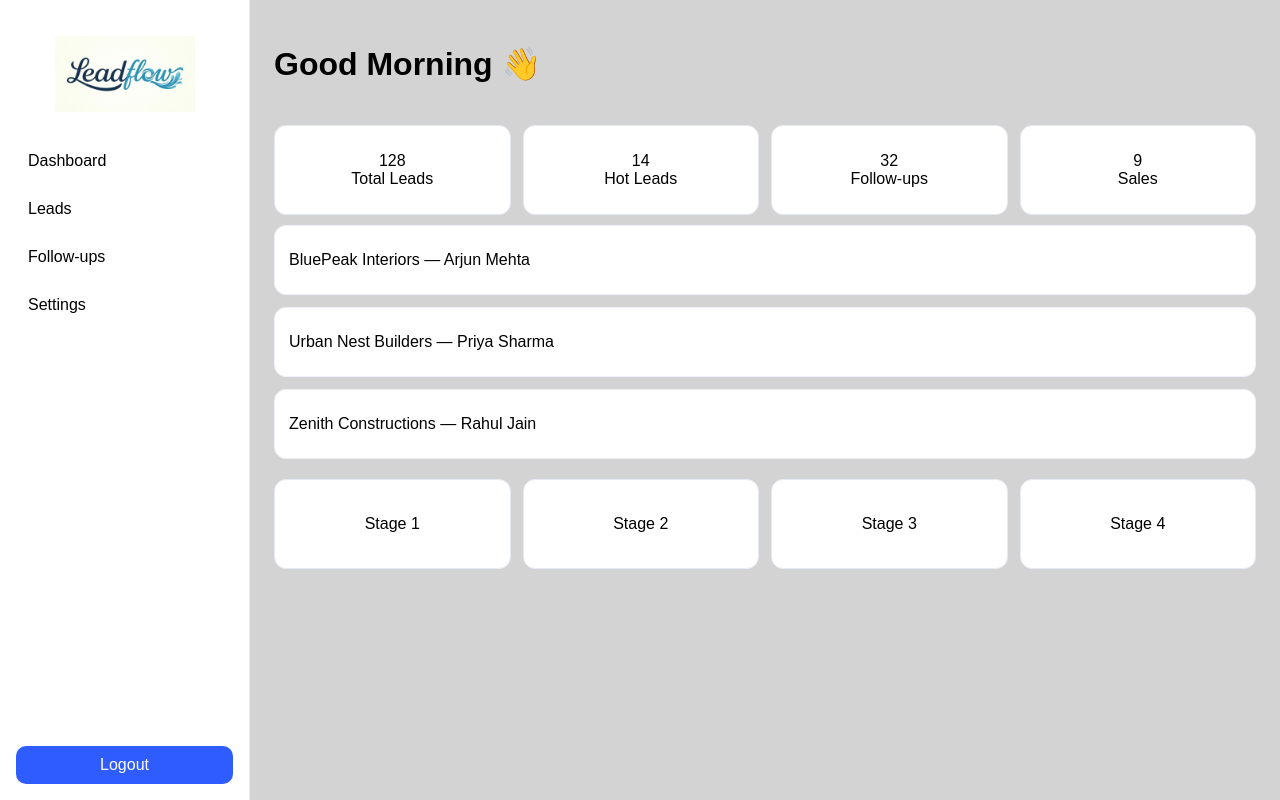
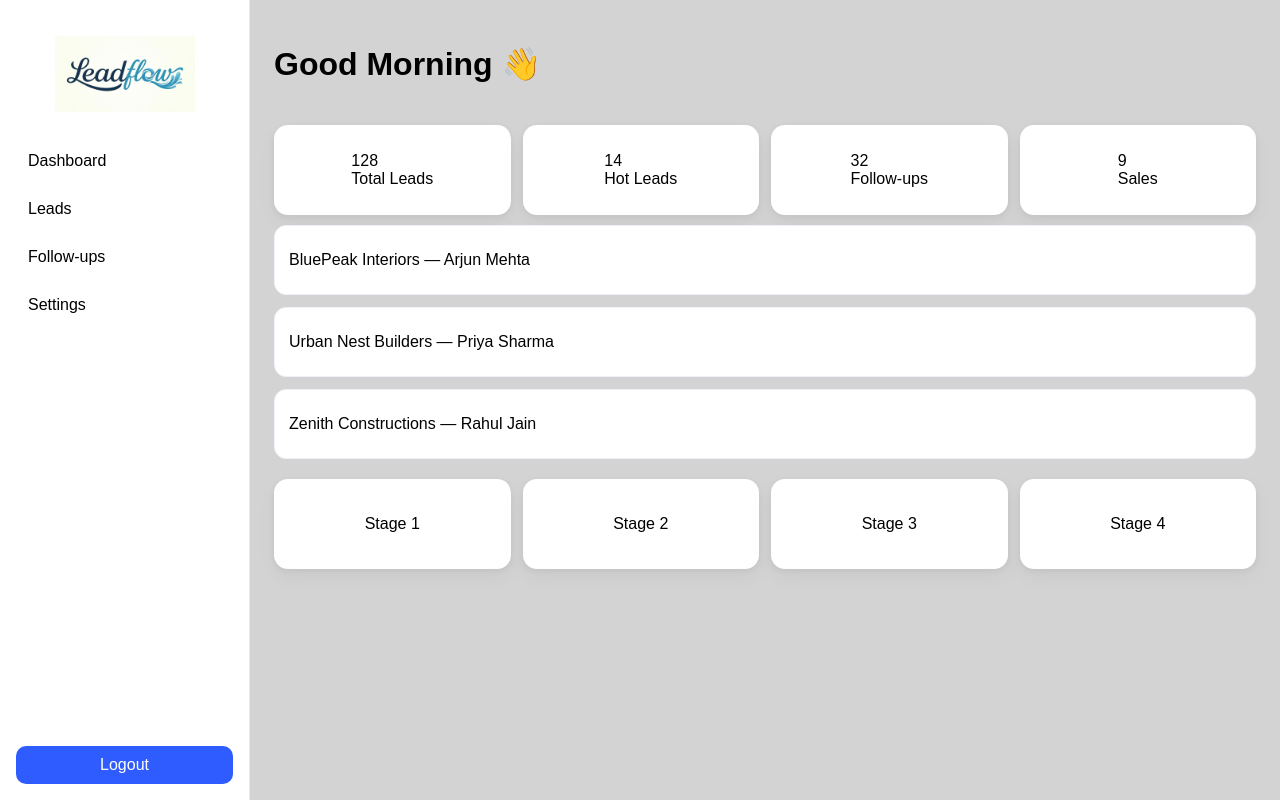
Before and after one commit to stirr3dz3phyr-ship-it/LeadFlow-WarMachine, a React (Vite) app: page / in a window 1280 px wide. Built offline with nearby package versions, Linux system fonts and the light colour scheme.

Commit message:
Update styles.css

```diff
--- a/src/styles.css
+++ b/src/styles.css
@@ -113,17 +113,20 @@ html, body {
 
 .kpi-card {
   background: #ffffff;
-  border: 1px solid #e5e9f2;
-  border-radius: 12px;
+  border-radius: 14px;
 
-  padding: 16px;
+  padding: 18px;
 
-  text-align: center;
+  min-height: 90px;
 
-  min-height: 90px;   /* key fix */
   display: flex;
   flex-direction: column;
   justify-content: center;
+  align-items: center;
+
+  box-shadow:
+    0 2px 6px rgba(0,0,0,0.05),
+    0 8px 20px rgba(0,0,0,0.04);
 }
 
 .kpi-card h2 {
```
